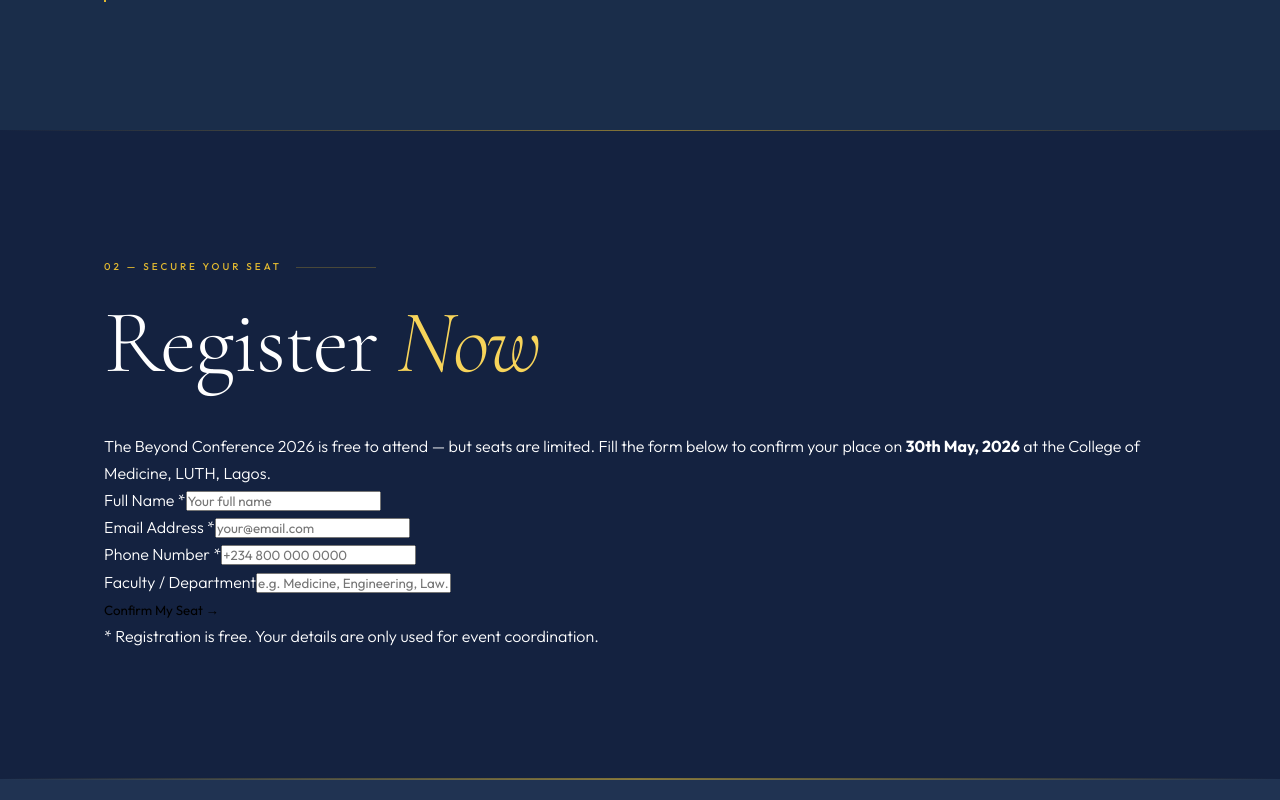
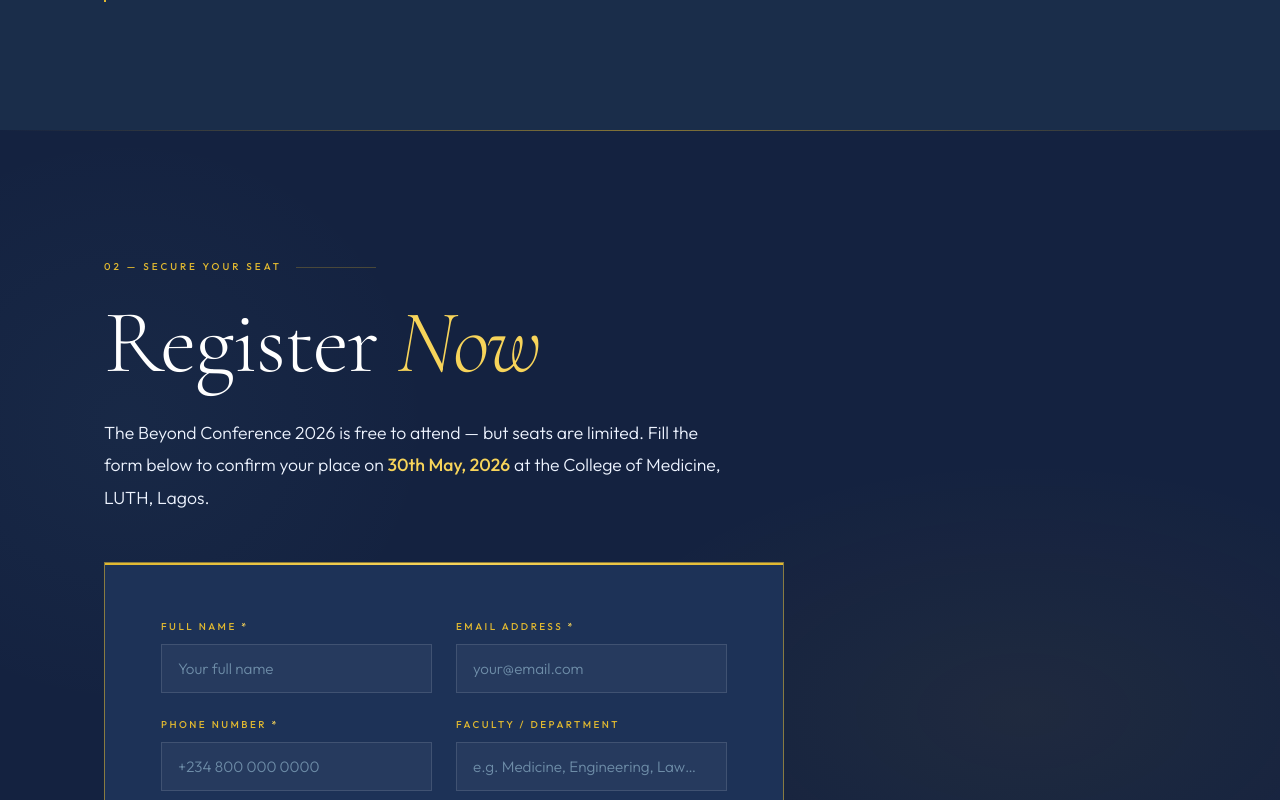
Before and after one commit to JIBSON082/the-beyond-conference-, a React (Vite) app: page / in a window 1280 px wide. Shown: the part 1940-2740 px from the top of the page. Built offline with nearby package versions, Linux system fonts and the light colour scheme.

Commit message:
Update index.css

```diff
--- a/src/index.css
+++ b/src/index.css
@@ -352,6 +352,165 @@
 .vision-closing { font-size: clamp(1rem,1.9vw,1.2rem); color: var(--text-mid); max-width: 720px; line-height: 1.85; border-left: 2px solid var(--gold); padding-left: 28px; }
 
 /* =============================================
+   REGISTRATION
+   ============================================= */
+.registration-section { background: var(--bg-void); position: relative; overflow: hidden; }
+.registration-section::before {
+  content: '';
+  position: absolute; inset: 0;
+  background:
+    radial-gradient(ellipse 55% 40% at 80% 60%, rgba(212,168,42,0.06) 0%, transparent 65%),
+    radial-gradient(ellipse 40% 50% at 10% 30%, rgba(126,200,227,0.04) 0%, transparent 60%);
+  pointer-events: none;
+}
+
+.reg-intro {
+  max-width: 620px;
+  font-size: clamp(1rem,1.7vw,1.1rem);
+  color: var(--text-mid);
+  line-height: 1.85;
+  margin-bottom: clamp(40px,6vh,64px);
+  margin-top: -16px;
+}
+.reg-intro strong { color: var(--gold-light); font-weight: 500; }
+
+.reg-card {
+  max-width: 680px;
+  background: var(--bg-card);
+  border: 1px solid var(--gold-border);
+  padding: clamp(32px,5vw,56px);
+  position: relative;
+  overflow: hidden;
+}
+.reg-card::before {
+  content: '';
+  position: absolute; top: 0; left: 0; right: 0; height: 2px;
+  background: linear-gradient(to right, var(--gold), var(--gold-light), var(--gold));
+}
+
+.reg-fields {
+  display: grid;
+  grid-template-columns: 1fr 1fr;
+  gap: 24px;
+  margin-bottom: 32px;
+}
+@media (max-width: 560px) { .reg-fields { grid-template-columns: 1fr; } }
+
+.reg-field { display: flex; flex-direction: column; gap: 8px; }
+
+.reg-field-label {
+  font-size: 0.62rem;
+  font-weight: 500;
+  letter-spacing: 0.25em;
+  text-transform: uppercase;
+  color: var(--gold);
+}
+.reg-field-label span { color: var(--gold-light); }
+
+.reg-input {
+  background: rgba(255,255,255,0.04);
+  border: 1px solid var(--white-line);
+  color: var(--text-bright);
+  padding: 14px 16px;
+  font-size: 0.95rem;
+  font-family: var(--font-body);
+  font-weight: 300;
+  outline: none;
+  transition: border-color 0.3s, background 0.3s;
+  width: 100%;
+  border-radius: 0;
+  -webkit-appearance: none;
+}
+.reg-input::placeholder { color: var(--text-muted); }
+.reg-input:focus {
+  border-color: var(--gold-border);
+  background: rgba(212,168,42,0.05);
+}
+
+.reg-submit-btn {
+  display: inline-flex;
+  align-items: center;
+  justify-content: center;
+  padding: 16px 40px;
+  background: transparent;
+  border: 1px solid var(--gold);
+  color: var(--gold-light);
+  font-size: 0.72rem;
+  font-weight: 500;
+  letter-spacing: 0.25em;
+  text-transform: uppercase;
+  font-family: var(--font-body);
+  cursor: pointer;
+  transition: background 0.35s, color 0.35s, transform 0.3s var(--ease-out);
+  position: relative;
+  overflow: hidden;
+  margin-top: 8px;
+}
+.reg-submit-btn::before {
+  content: '';
+  position: absolute; inset: 0;
+  background: var(--gold);
+  transform: translateX(-100%);
+  transition: transform 0.4s var(--ease-out);
+  z-index: 0;
+}
+.reg-submit-btn:hover::before,
+.reg-submit-btn:focus::before { transform: translateX(0); }
+.reg-submit-btn:hover,
+.reg-submit-btn:focus { color: var(--bg-void); transform: translateY(-2px); }
+.reg-submit-btn span,
+.reg-submit-btn { position: relative; z-index: 1; }
+.reg-submit-btn.loading { opacity: 0.6; cursor: not-allowed; }
+.reg-submit-btn:disabled { pointer-events: none; }
+
+.reg-note {
+  font-size: 0.7rem;
+  color: var(--text-muted);
+  margin-top: 16px;
+  letter-spacing: 0.05em;
+  line-height: 1.6;
+}
+
+.reg-error {
+  color: #f87171;
+  font-size: 0.82rem;
+  margin-bottom: 12px;
+  letter-spacing: 0.04em;
+}
+
+/* Success state */
+.reg-success {
+  text-align: center;
+  padding: clamp(20px,4vw,40px) 0;
+  display: flex;
+  flex-direction: column;
+  align-items: center;
+  gap: 16px;
+}
+.reg-success-icon {
+  width: 64px; height: 64px;
+  border-radius: 50%;
+  border: 1.5px solid var(--gold);
+  display: flex; align-items: center; justify-content: center;
+  font-size: 1.6rem;
+  color: var(--gold-light);
+  margin-bottom: 8px;
+}
+.reg-success h3 {
+  font-family: var(--font-display);
+  font-size: clamp(1.8rem,3vw,2.4rem);
+  font-weight: 300;
+  color: var(--text-bright);
+}
+.reg-success p {
+  font-size: clamp(0.95rem,1.5vw,1.05rem);
+  color: var(--text-mid);
+  max-width: 420px;
+  line-height: 1.8;
+}
+.reg-success p em { color: var(--gold-light); font-style: italic; }
+
+/* =============================================
    PARTNERSHIPS
    ============================================= */
 .partnerships-section { background: var(--bg-navy); position: relative; overflow: hidden; }
```
